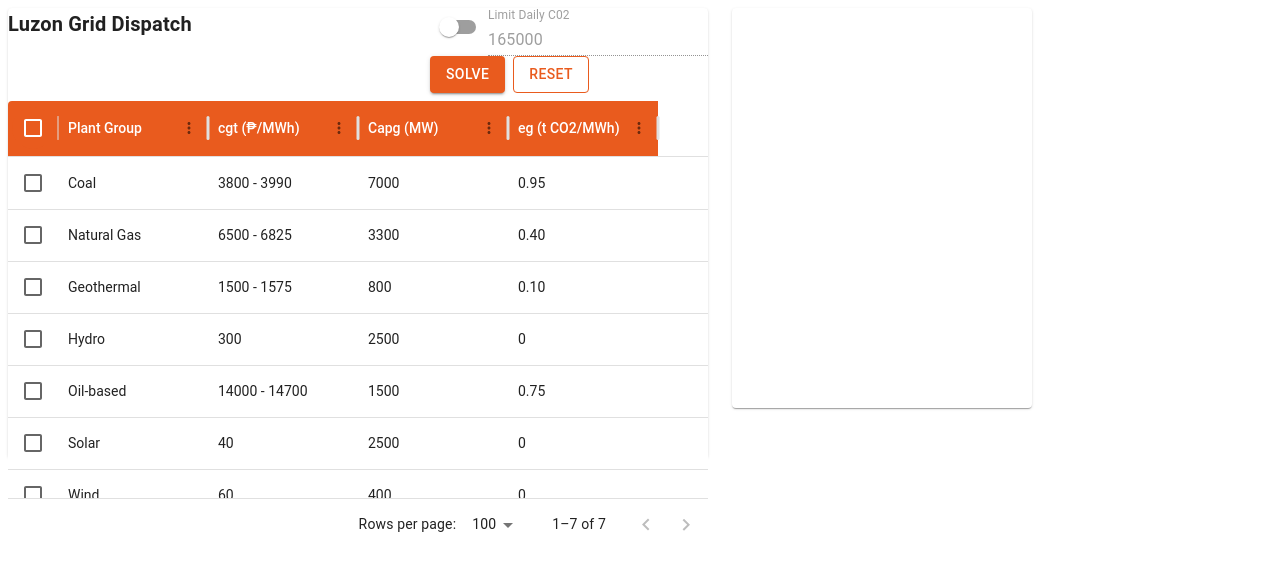
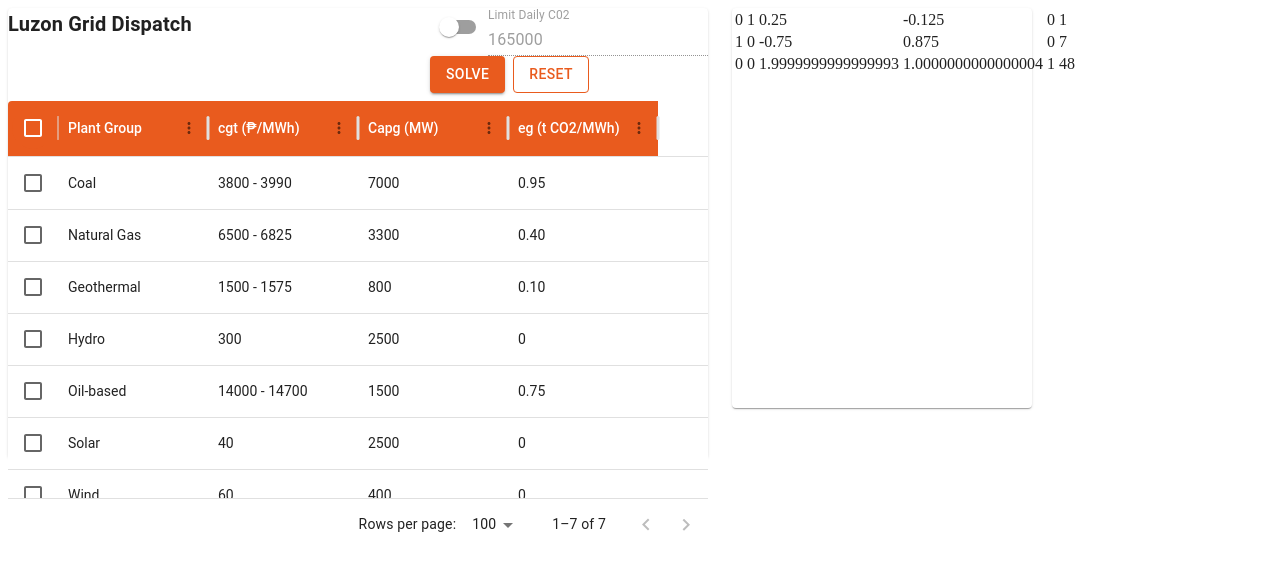
Before and after one commit to edmekit/CMSC_150_PROJ, a React (Vite) app: page / in a window 1280 px wide. Shown: the top 570 px of the page. Built offline with nearby package versions, Linux system fonts and the light colour scheme.

Commit message:
translated R code for minimization to JS

```diff
--- a/src/App.jsx
+++ b/src/App.jsx
@@ -53,17 +53,184 @@ const matrixValues = [
   { id : 2, values: [ 1, 2, 3, 4, 5, 6, 7 ]},
 ]
 
+function Simplex(tableau) {
+    tableau = tableau.map(row => [...row]); // copy the tableau
+
+    const rows = tableau.length;
+    const cols = tableau[0].length;
+
+    while (hasNegative(tableau[rows - 1].slice(0, cols - 1))) { // last row without sol col
+        const colIndex = findPivotColId(tableau[rows - 1].slice(0, cols - 1));
+        const pivotCol = tableau.map(row => row[colIndex]);     // get values in pivot col
+
+        const answers = tableau.map(row => row[cols - 1]);       // get values in sol col
+
+        const rowIndex = findPivotElemId(pivotCol, answers);
+
+        if (rowIndex === -1) {
+            throw new Error("Unbounded solution.");
+        }
+
+        const pivotRow = tableau[rowIndex].slice();
+        const pivotElem = tableau[rowIndex][colIndex];
+
+        for (let row = 0; row < rows; row++) {
+            const normalizedRow = pivotRow.map(
+                value => value / pivotElem
+            );
+
+            if (row === rowIndex) {
+                tableau[rowIndex] = normalizedRow;
+                continue;
+            }
+
+            const multiplier = tableau[row][colIndex];
+
+            tableau[row] = tableau[row].map(
+                (value, col) =>
+                    value - normalizedRow[col] * multiplier
+            );
+        }
+
+        console.log(tableau);
+    }
+
+    const Min = tableau[rows - 1][cols - 1];
+
+    let basic = tableau[rows - 1].slice(0, cols - 2);
+    basic.push(Min);
+
+    const solutionNames = ["S1", "S2", "X1", "X2", "Z"];
+
+    const solutions = {
+        columnNames: solutionNames,
+        values: basic
+    };
+
+    return {
+        finalTableau: tableau,
+        basicSolution: solutions,
+        Z: Min
+    };
+}
+
+
+function hasNegative(row) {
+    for (let i = 0; i < row.length; i++) {
+        if (row[i] < 0) {
+            return true;
+        }
+    }
+
+    return false;
+}
+
+
+function findPivotColId(row) {
+    let highestIndex = 0;
+    let highestValue = row[0];
+
+    for (let i = 0; i < row.length; i++) {
+        if (row[i] >= 0) {
+            continue;
+        }
+
+        if (row[i] < highestValue) {
+            highestValue = row[i];
+            highestIndex = i;
+        }
+    }
+    return highestIndex;
+}
+
+function findPivotElemId(col, answers) {
+    let smallestRatio = Infinity;
+    let smallestIndex = -1;
+
+    for (let i = 0; i < col.length; i++) {
+        if (col[i] <= 0) {
+            continue;
+        }
+        const ratio = answers[i] / col[i];
+        if (ratio < smallestRatio) {
+            smallestRatio = ratio;
+            smallestIndex = i;
+        }
+    }
+
+    return smallestIndex;
+}
+
+
+function getBasicSolution(tableau, columnNames) {
+    const cols = tableau[0].length;
+    const solutions = [];
+
+    for (let col = 0; col < cols - 1; col++) {
+        if (isCleared(tableau.map(row => row[col]))) {
+            const answer = findAnswer(
+                tableau.map(row => row[col]),
+                tableau.map(row => row[cols - 1])
+            );
+
+            solutions.push(answer);
+        } else {
+            solutions.push(0);
+        }
+    }
+
+    return {
+        columnNames: columnNames.slice(0, cols - 1),
+        values: solutions
+    };
+}
+
+
+function isCleared(col) {
+    const values = [];
+
+    for (let row = 0; row < col.length; row++) {
+        if (Math.abs(col[row]) > 0) {
+            values.push(col[row]);
+        }
+    }
+
+    return values.length <= 1;
+}
+
+
+function findAnswer(col, answers) {
+    for (let row = 0; row < col.length; row++) {
+        if (col[row] === 1) {
+            return answers[row];
+        }
+    }
+
+    return 0;
+}
+
+// TEST TABLEAU
+const tableau = [
+    [1, 7, 1, 0, 0, 14],
+    [2, 6, 0, 1, 0, 20],
+    [-4, -20, 0, 0, 1, 0]
+];
+
+
+
+
 export default function App() {
+  const sampleMin = Simplex(tableau);
   const [co2, setCo2] = useState(false);
   const [rows, setRows] = useState(initialRows);
 
-  const [rowSelectionModel, setRowSelectionModel] = useState({
+  const [selectedRows, setSelectedRows] = useState({
     type: "include",
     ids: new Set(),
   });
 
   function removeSelected() {
-    setRowSelectionModel({
+    setSelectedRows({
       type: "include",
       ids: new Set(),
     });
@@ -71,7 +238,7 @@ export default function App() {
 
   function solveSelected(){
     let total = 0
-    rowSelectionModel.ids.forEach((id) => {
+    selectedRows.ids.forEach((id) => {
 
       total += matrixValues[id - 1].values[2]
     })
@@ -141,11 +308,26 @@ export default function App() {
               color: "primary.contrastText",
             },
           }}
-          rowSelectionModel={rowSelectionModel}
-          onRowSelectionModelChange={setRowSelectionModel}
+          rowSelectionModel={selectedRows}
+          onRowSelectionModelChange={setSelectedRows}
         />
       </Paper>
-      <Paper sx={{ height: 400, width: 300 }}></Paper>
+      <Paper sx={{ height: 400, width: 300 }}>
+      <table>
+        <tbody>
+          {
+            sampleMin.finalTableau.map((row, i) => (
+              <tr id={i}>
+                {row.map((value, j) => (
+                  <td id={j}>{value}</td>
+                ))}
+              </tr>
+            ))
+          }
+        </tbody>
+      </table>
+
+      </Paper>
     </Stack>
   );
 }
```
